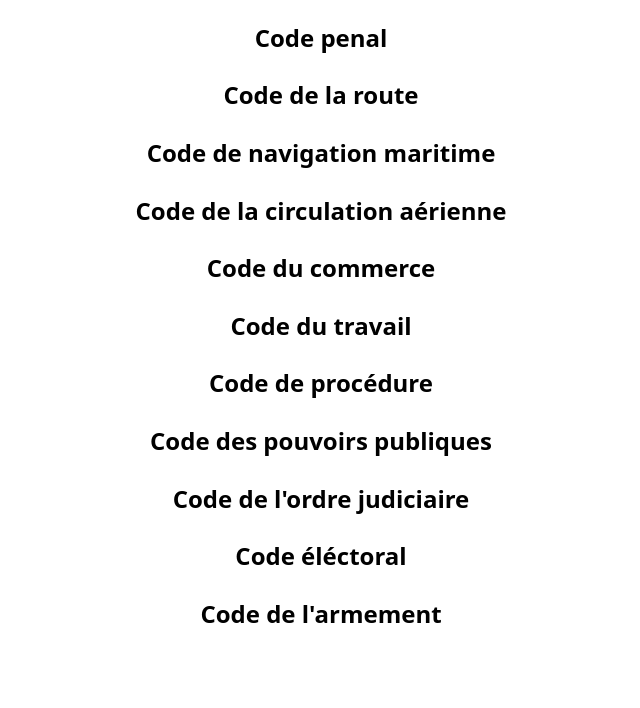
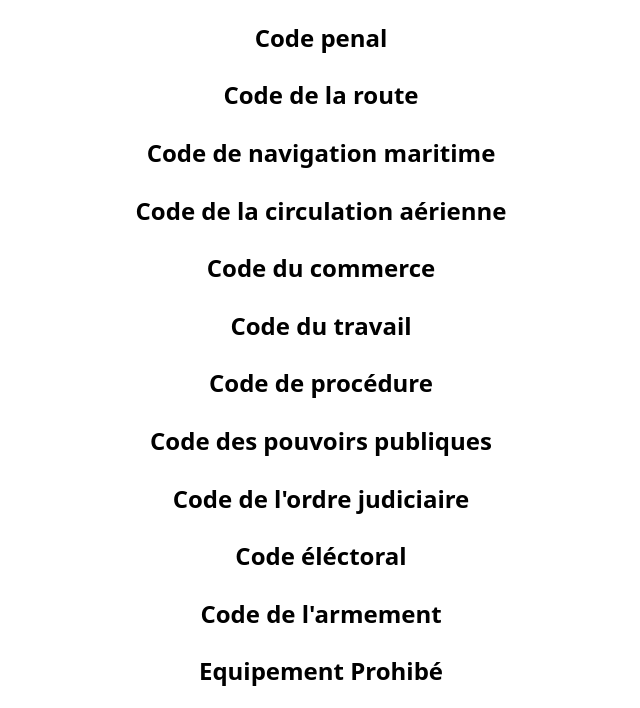
Before and after one commit to Caldeter2/Caldeter2.github.io, a plain HTML site: page index.html in a window 1280 px wide. Shown: the part 134-842 px from the top of the page, without its empty margins (319-959 px from the left). Before the commit the page ends 800 px from the top, so only its background shows below. Drawn offline with nearby package versions, Linux system fonts and the light colour scheme.

Commit message:
Update index.html

```diff
--- a/index.html
+++ b/index.html
@@ -29,5 +29,6 @@
     <a href="./codeordre.html"><h2>Code de l'ordre judiciaire</h2></a>
     <a href="./codeelectoral.html"><h2>Code éléctoral</h2></a>
     <a href="./codearmement.html"><h2>Code de l'armement</h2></a>
+    <a href="./equiprohib.html"><h2>Equipement Prohibé</h2></a>
   </body>
 </html>
```
